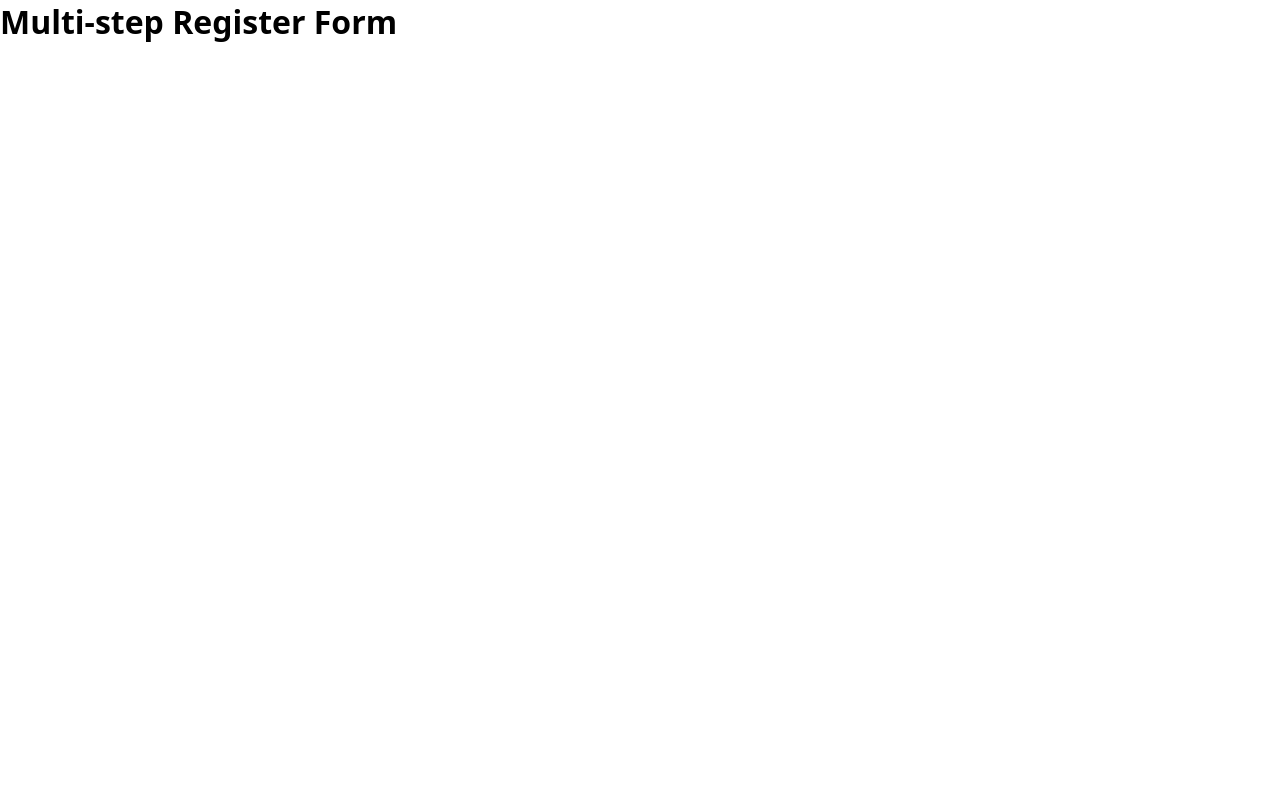
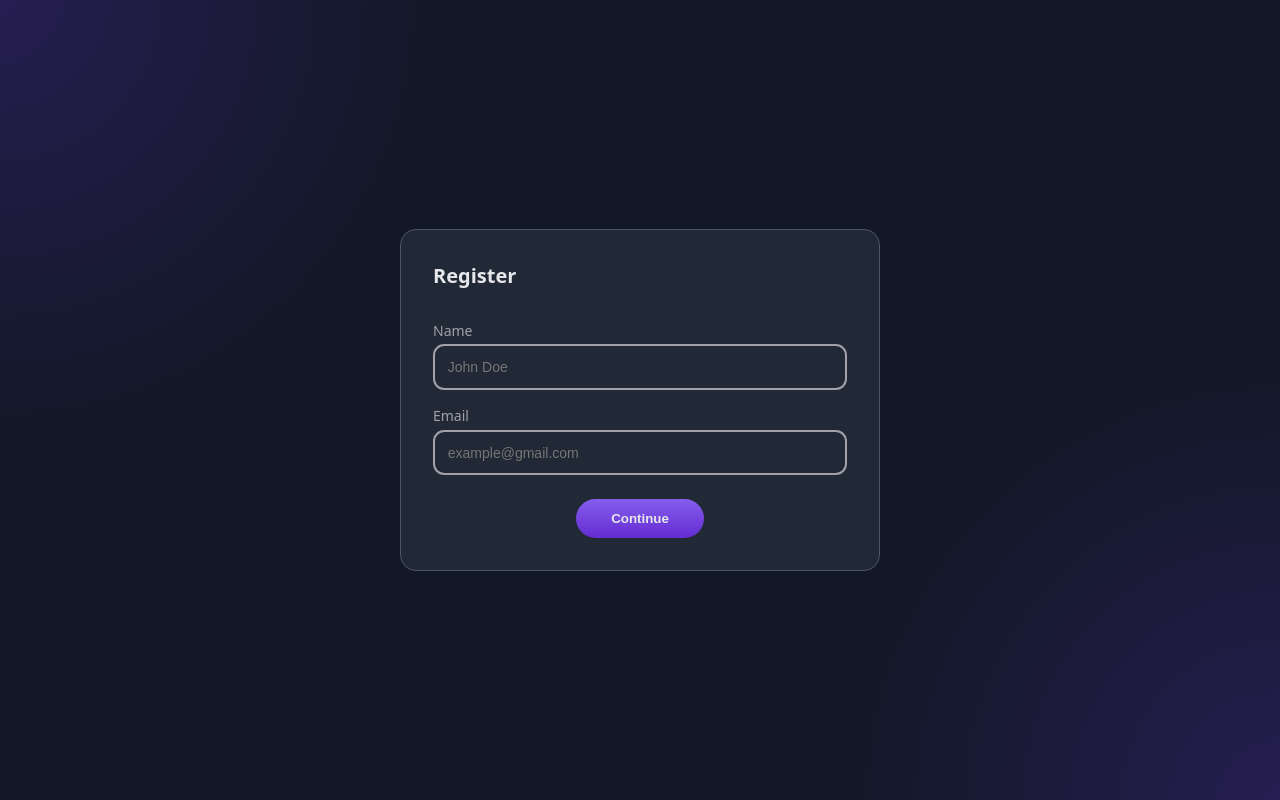
Before and after one commit to Quibylix/multi-step-register-form, a website built with Vite: page index.html in a window 1280 px wide. Built offline with nearby package versions, Linux system fonts and the light colour scheme.

Commit message:
feat: add form with name and email inputs to first step

```diff
--- a/index.html
+++ b/index.html
@@ -8,7 +8,30 @@
   </head>
   <body>
     <div id="app">
-      <h1>Multi-step Register Form</h1>
+      <form class="step-1-form">
+        <h2 class="step-1-form__heading">Register</h2>
+        <label class="step-1-form__label">
+          Name
+          <input
+            class="step-1-form__input"
+            name="name"
+            type="text"
+            placeholder="John Doe"
+            required
+          />
+        </label>
+        <label class="step-1-form__label">
+          Email
+          <input
+            class="step-1-form__input"
+            name="email"
+            type="email"
+            placeholder="example@gmail.com"
+            required
+          />
+        </label>
+        <button class="step-1-form__button" type="submit">Continue</button>
+      </form>
     </div>
     <script type="module" src="/src/main.ts"></script>
   </body>
--- a/src/style.css
+++ b/src/style.css
@@ -17,3 +17,80 @@ html {
     "Helvetica Neue",
     sans-serif;
 }
+
+:root {
+  --dark: #212936;
+  --almost-dark: #121826;
+  --pale-gray: #e5e7eb;
+  --cool-gray: #a1a1a9;
+  --slate-gray: #4d5562;
+  --purpley: #845eee;
+  --blue-purple: #652cd1;
+  --midnight-blue: #261e51;
+}
+
+#app {
+  display: flex;
+  flex-direction: column;
+  align-items: center;
+  justify-content: center;
+  min-height: 100svh;
+  background: radial-gradient(
+      circle at 0rem 0rem,
+      var(--midnight-blue),
+      transparent 30%
+    ),
+    radial-gradient(circle at 100% 100%, var(--midnight-blue), transparent 30%);
+  background-color: var(--almost-dark);
+}
+
+.step-1-form {
+  background: var(--dark);
+  color: var(--pale-gray);
+  padding: 2rem;
+  box-sizing: border-box;
+  width: 85%;
+  max-width: 30rem;
+  margin: 0 auto;
+  border: 0.01rem solid var(--slate-gray);
+  border-radius: 1rem;
+}
+
+.step-1-form__heading {
+  margin-bottom: 2rem;
+  font-size: 1.25rem;
+}
+
+.step-1-form__label {
+  display: flex;
+  flex-direction: column;
+  gap: 0.3rem;
+  margin-top: 1rem;
+  font-size: 0.875rem;
+  color: var(--cool-gray);
+}
+
+.step-1-form__input {
+  padding: 0.8rem;
+  font-size: 0.875rem;
+  background: transparent;
+  border-radius: 0.7rem;
+  outline: none;
+  border: 0.13rem solid var(--cool-gray);
+  color: var(--pale-gray);
+}
+
+.step-1-form__input:focus {
+  border: 0.13rem solid var(--purpley);
+}
+
+.step-1-form__button {
+  background: linear-gradient(to bottom, var(--purpley), var(--blue-purple));
+  color: var(--pale-gray);
+  padding: 0.75rem 2.2rem;
+  border-radius: 2rem;
+  border: none;
+  font-weight: bold;
+  display: block;
+  margin: 1.5rem auto 0;
+}
```
Also changed, not shown: cypress/e2e/app.cy.ts (+8 -0 lines).
